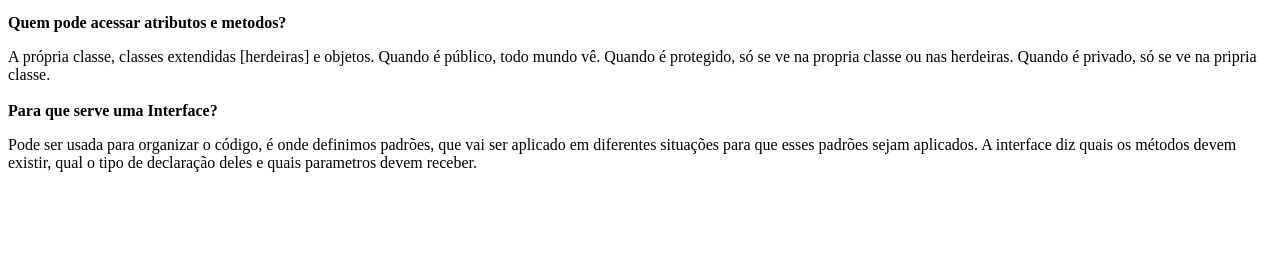
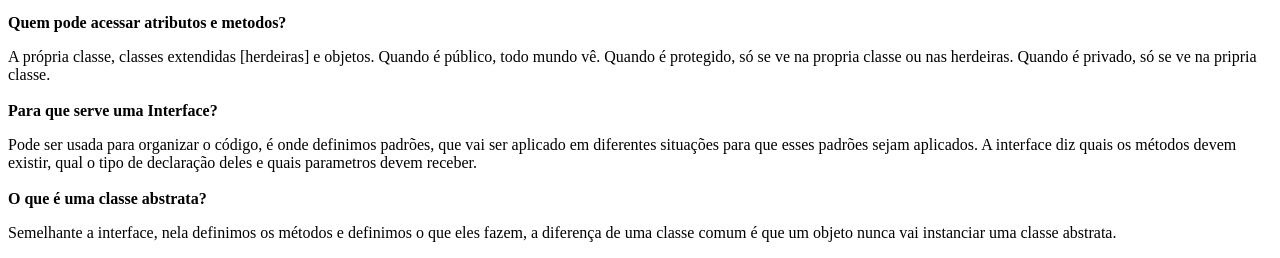
Before and after one commit to mcsnsx/Estudo-PHP, a PHP site: page / in a window 1280 px wide. Shown: the part 714-972 px from the top of the page. Before the commit the page ends 886 px from the top, so only its background shows below. Run offline with PHP 8.4, Linux system fonts and the light colour scheme.

Commit message:
Conceito de Programação Orientada a Objetos - POO

```diff
--- a/POO/index.php
+++ b/POO/index.php
@@ -91,3 +91,11 @@ echo "<b>Para que serve uma Interface?</b>
       sejam aplicados. A interface diz quais os métodos devem existir, qual
       o tipo de declaração deles e quais parametros devem receber."
 ;
+
+echo "<br><br>";
+
+echo "<b>O que é uma classe abstrata?</b>
+      <p>Semelhante a interface, nela definimos os métodos e definimos o
+      que eles fazem, a diferença de uma classe comum é que um objeto nunca vai
+      instanciar uma classe abstrata."
+;
```
